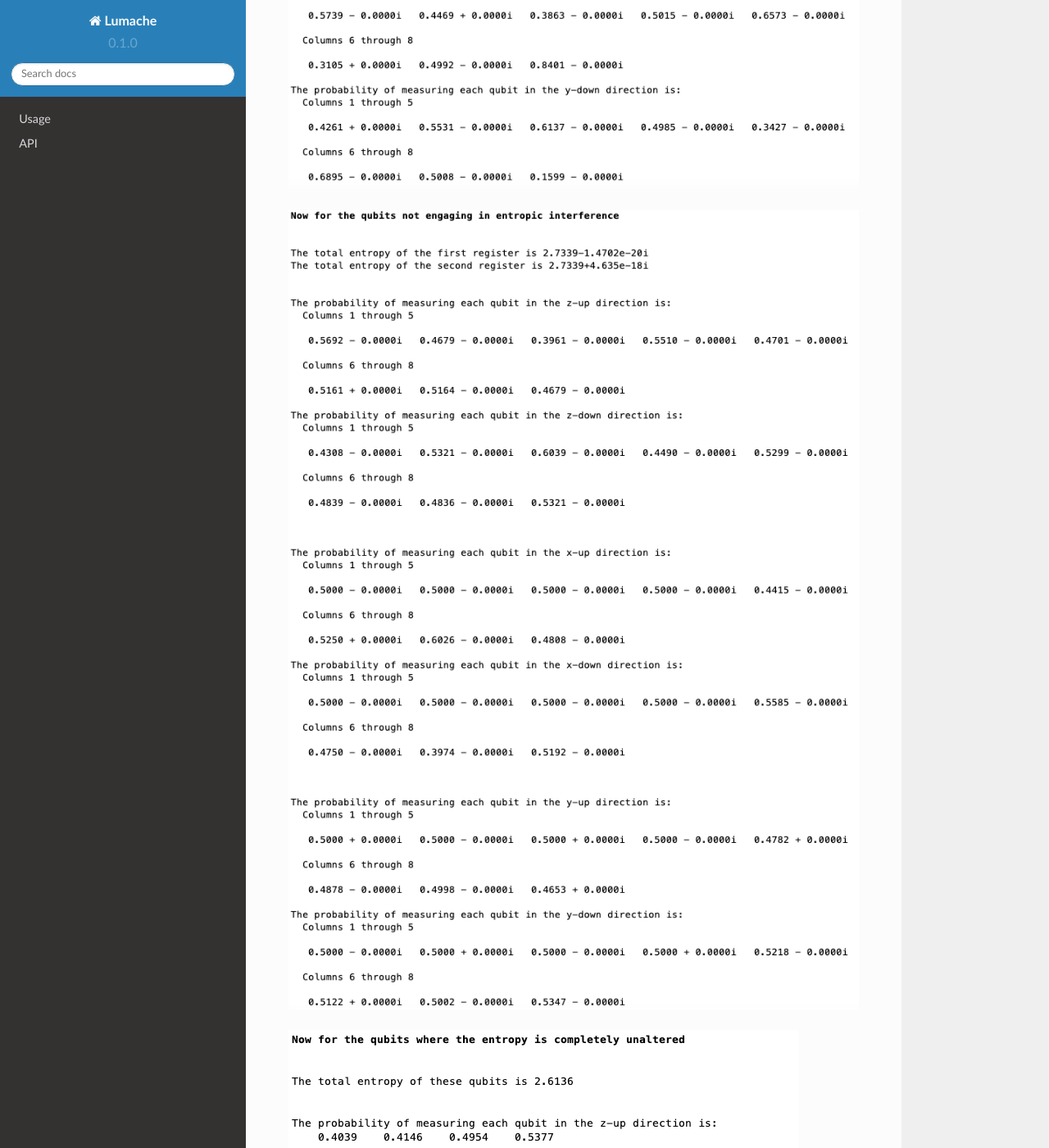
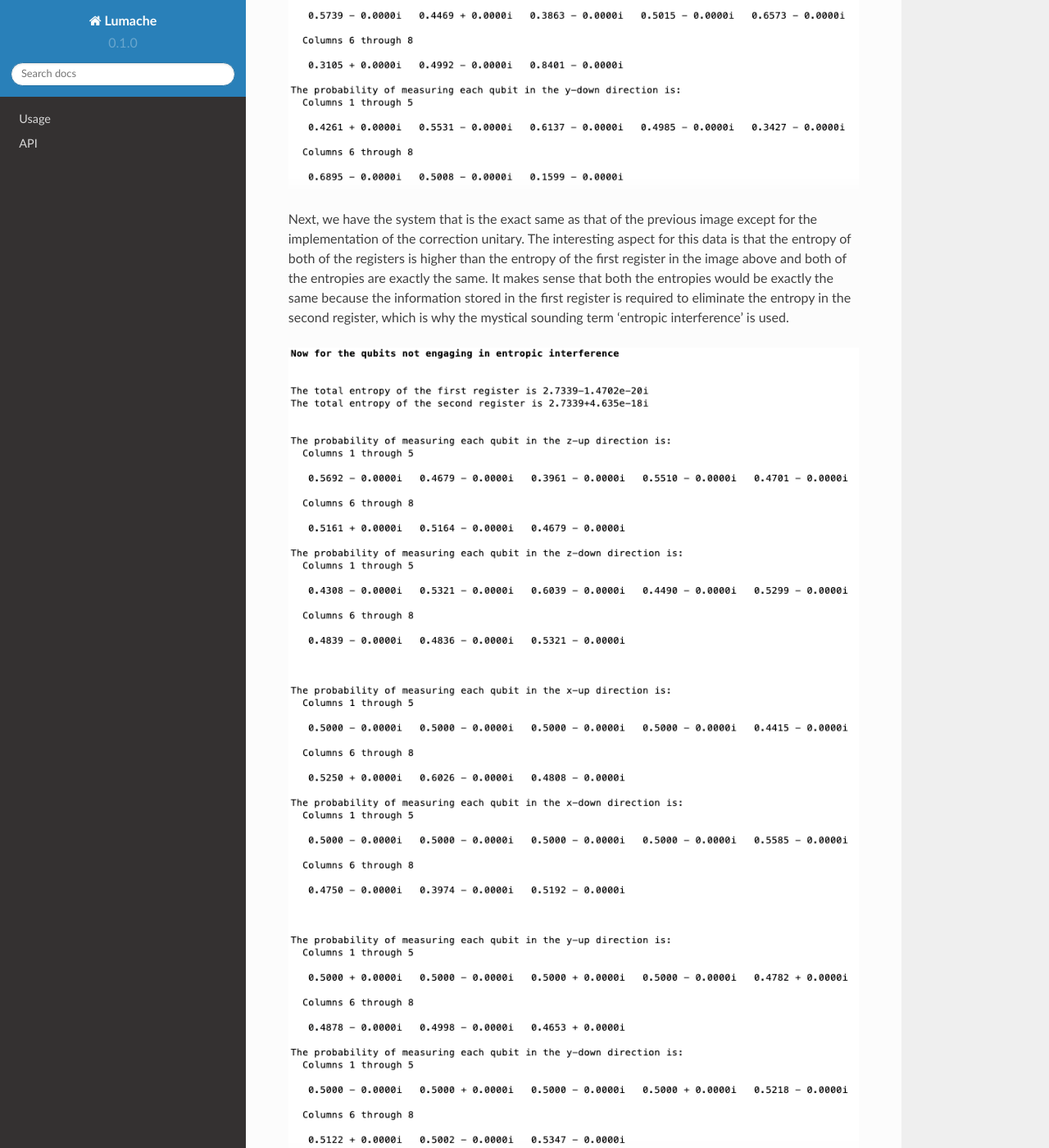
Before and after one commit to htim327/NonHermitianDriving, a Sphinx documentation site: the page built from docs/source/BasicSetup.rst, in a window 1280 px wide and 1400 px high, scrolled down 14380 px. Shown: the whole window at 82% size. Built offline with Sphinx 7.4.7 and the Read the Docs theme 2.0.0, drawn with Linux system fonts in a browser that asks for light colours; some of the changed text lies outside the part shown.

Commit message:
Update BasicSetup.rst

```diff
--- a/docs/source/BasicSetup.rst
+++ b/docs/source/BasicSetup.rst
@@ -777,6 +777,10 @@ The image below displays the results for the system where the target state is re
 
 .. image:: EntropyEliminatedRandomTargetStates.png
 
+Next, we have the system that is the exact same as that of the previous image except for the implementation of the correction unitary. The interesting aspect for this data is that the entropy of both of the registers is higher than the entropy of the first register in the image above and both of the entropies are exactly the same. It makes sense that both the entropies would be exactly the same because the information stored in the first register is required to eliminate the entropy in the second register, which is why the mystical sounding term 'entropic interference' is used.
+
 .. image:: NonEntropicInterferenceRandomTargetStates.png
 
+Finally, we display the data for the system that is essentially the qubits in the second register completely unacted upon by the qubits in the first register. It is shown that the total entropy of this system is exactly the same as the entropy of the first register for the system where the entropy is eliminated from the second register. In addition, the final line of data displays whether or not the state achieved in the second register using the entropic interference method is exactly the same as the target state we wish to evolve our system to.
+
 .. image:: QubitsUnactedUponRandomTargetStates.png
```
